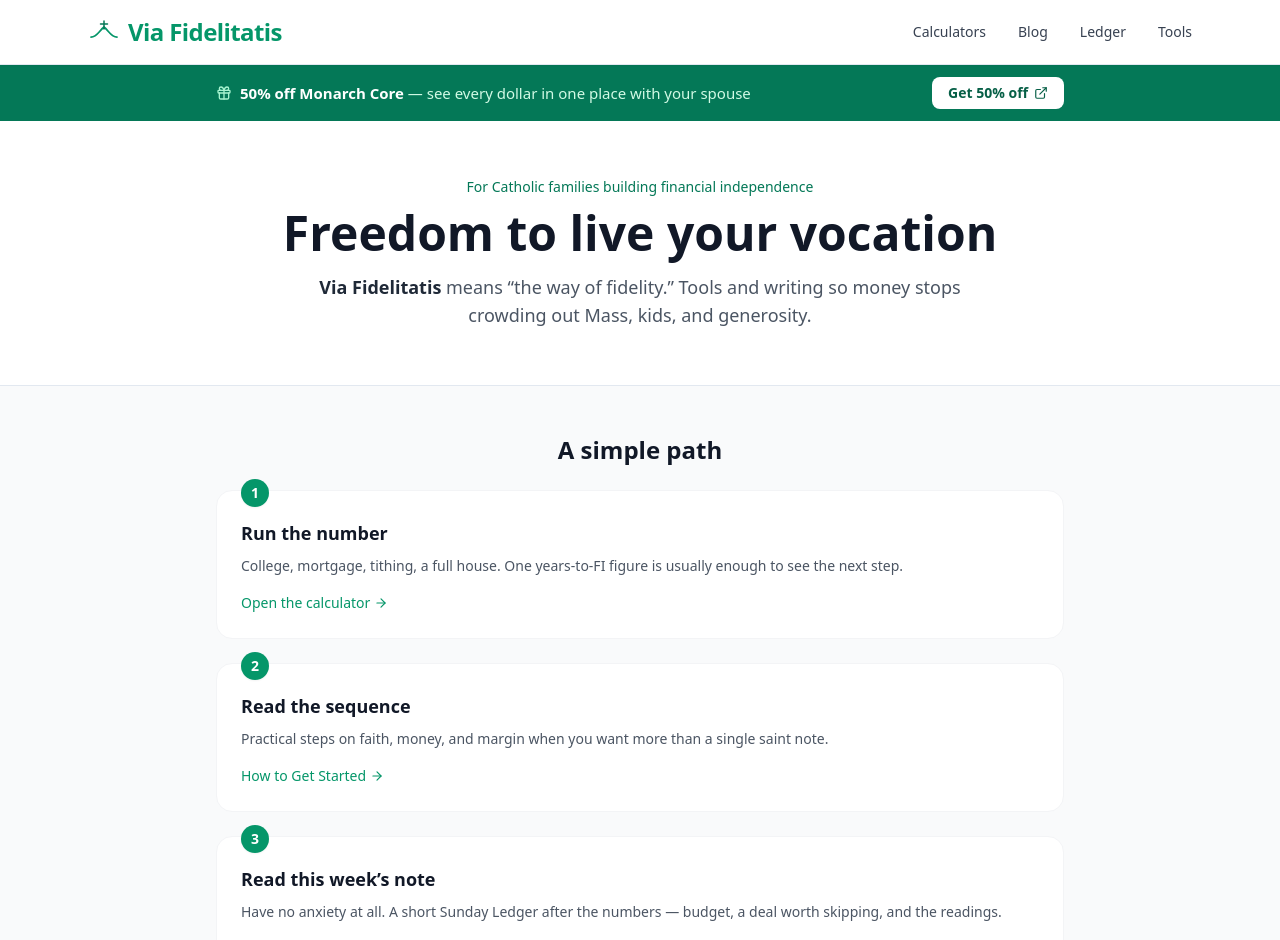
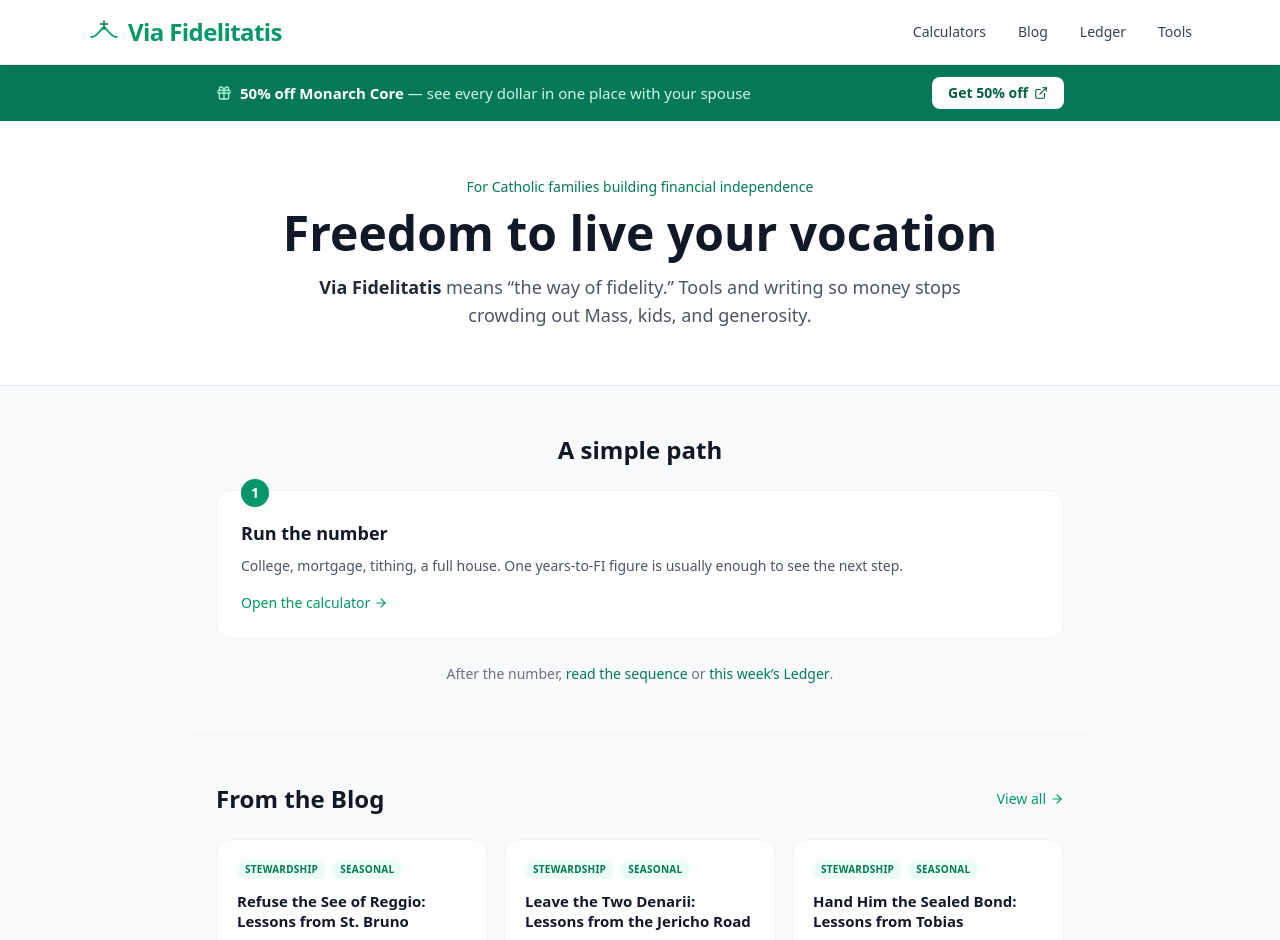
Before and after one commit to daughterpop/super-fi-calc, a React (Vite) app: page / in a window 1280 px wide. Shown: the top 940 px of the page. Built offline with nearby package versions, Linux system fonts and the light colour scheme.

Commit message:
Daily site improvement: Collapse homepage path cards to one calculator step – October 7, 2026

```diff
--- a/src/App.jsx
+++ b/src/App.jsx
@@ -50,39 +50,28 @@ function App() {
           </span>
         </Link>
 
-        <Link
-          to="/blog/how-to-get-started-on-your-fi-path"
-          className="group relative block bg-white border border-gray-100 hover:border-emerald-200 rounded-2xl p-6 transition-all hover:shadow-md"
-        >
-          <div className="absolute -top-3 left-6 w-7 h-7 rounded-full bg-emerald-600 text-white text-sm font-bold flex items-center justify-center shadow-sm">
-            2
-          </div>
-          <h3 className="font-semibold text-lg text-gray-900 mb-2 mt-1">Read the sequence</h3>
-          <p className="text-gray-600 text-sm leading-relaxed mb-3">
-            Practical steps on faith, money, and margin when you want more than a single saint note.
-          </p>
-          <span className="text-emerald-600 text-sm font-medium inline-flex items-center gap-1">
-            How to Get Started <ArrowRight size={14} />
-          </span>
-        </Link>
-
-        {latest && (
+        <p className="text-center text-sm text-gray-500 leading-relaxed">
+          After the number,{' '}
           <Link
-            to={`/ledger/${latest.slug}`}
-            className="group relative block bg-white border border-gray-100 hover:border-emerald-200 rounded-2xl p-6 transition-all hover:shadow-md"
+            to="/blog/how-to-get-started-on-your-fi-path"
+            className="text-emerald-700 font-medium hover:text-emerald-800"
           >
-            <div className="absolute -top-3 left-6 w-7 h-7 rounded-full bg-emerald-600 text-white text-sm font-bold flex items-center justify-center shadow-sm">
-              3
-            </div>
-            <h3 className="font-semibold text-lg text-gray-900 mb-2 mt-1">Read this week’s note</h3>
-            <p className="text-gray-600 text-sm leading-relaxed mb-3">
-              {latest.title}. A short Sunday Ledger after the numbers — budget, a deal worth skipping, and the readings.
-            </p>
-            <span className="text-emerald-600 text-sm font-medium inline-flex items-center gap-1">
-              Open the Ledger <ArrowRight size={14} />
-            </span>
+            read the sequence
           </Link>
-        )}
+          {latest ? (
+            <>
+              {' '}
+              or{' '}
+              <Link
+                to={`/ledger/${latest.slug}`}
+                className="text-emerald-700 font-medium hover:text-emerald-800"
+              >
+                this week’s Ledger
+              </Link>
+            </>
+          ) : null}
+          .
+        </p>
       </div>
 
       <div className="max-w-4xl mx-auto px-4 sm:px-6 py-10 sm:py-12 border-t border-gray-100">
```
